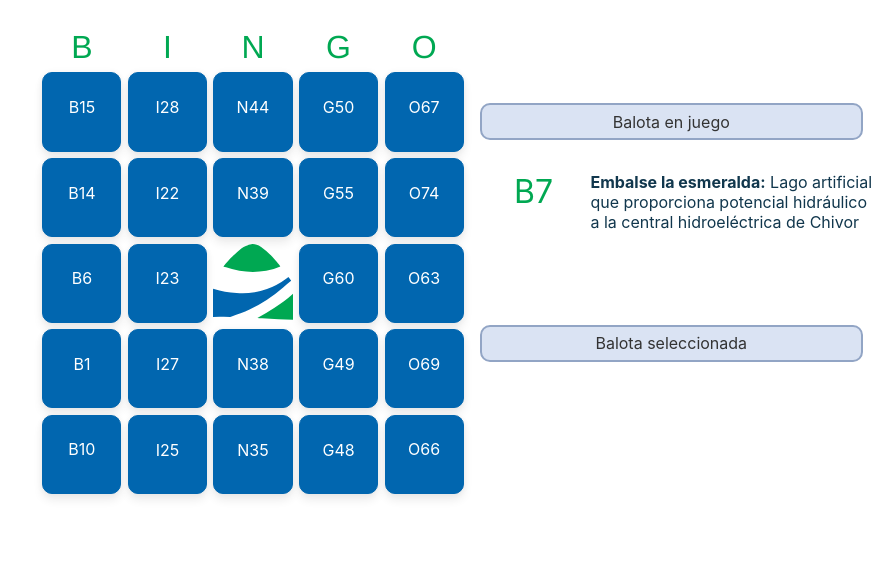
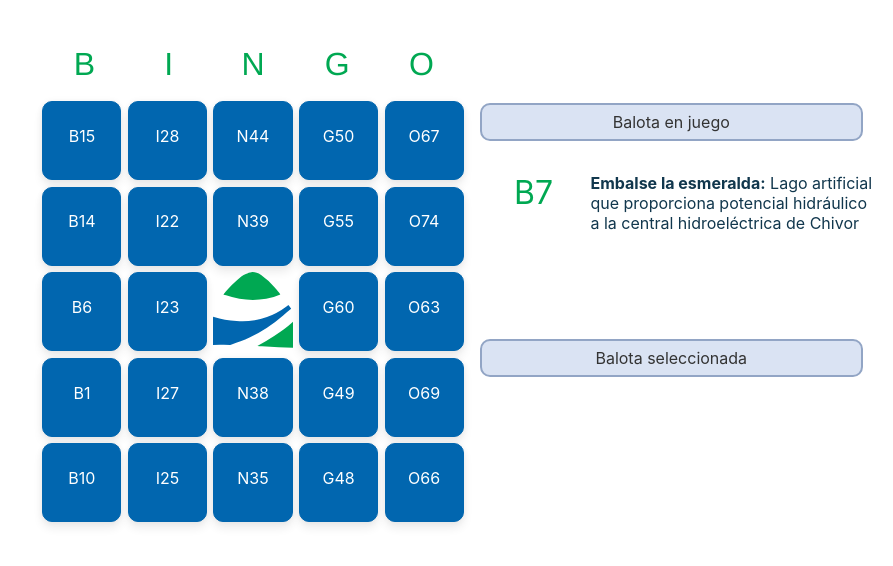
Before and after one commit to ccgarciab/ecobingo-front, a Svelte app: page / in a window 1280 px wide. Shown: the top 566 px of the page, without its empty margins (387-1280 px from the left). Built offline with nearby package versions, Linux system fonts and the light colour scheme.

Commit message:
Made the header of the board a unified block that can be edited in an unified manner.

```diff
--- a/src/Grid.svelte
+++ b/src/Grid.svelte
@@ -15,23 +15,36 @@ export let content;
   grid-gap: 0.5vw;
 }
 
-.heading {
+.bingo_heading{
+
+  display: grid;
+  grid-template-columns: repeat(5, 1fr);
+  grid-column: span 5;
+  background-color: white;
+  color: #00A852;
+  font-family: helvetica;
+  font-size: 2rem;
+  border-radius: 10px;
+  height: 2.05em;
+}
+
+.bingo_letter {
 
   text-align: center;
-  color: #00A852;
-  font-size: 2rem;
-  font-family: helvetica;
+  padding-top: 20%;
 }
 
 </style>
 
 
 <div class="square-container">
-  {#each "BINGO" as c}
-    <div class="heading">
-      {c}
-    </div>
-  {/each}
+  <div class="bingo_heading">
+    {#each "BINGO" as c}
+      <div class="bingo_letter">
+        {c}
+      </div>
+    {/each}
+  </div>
   {#each content as code, i}
     {#if i != 12}
       <Tile {code} position={i} on:overtile on:marktile />
```
